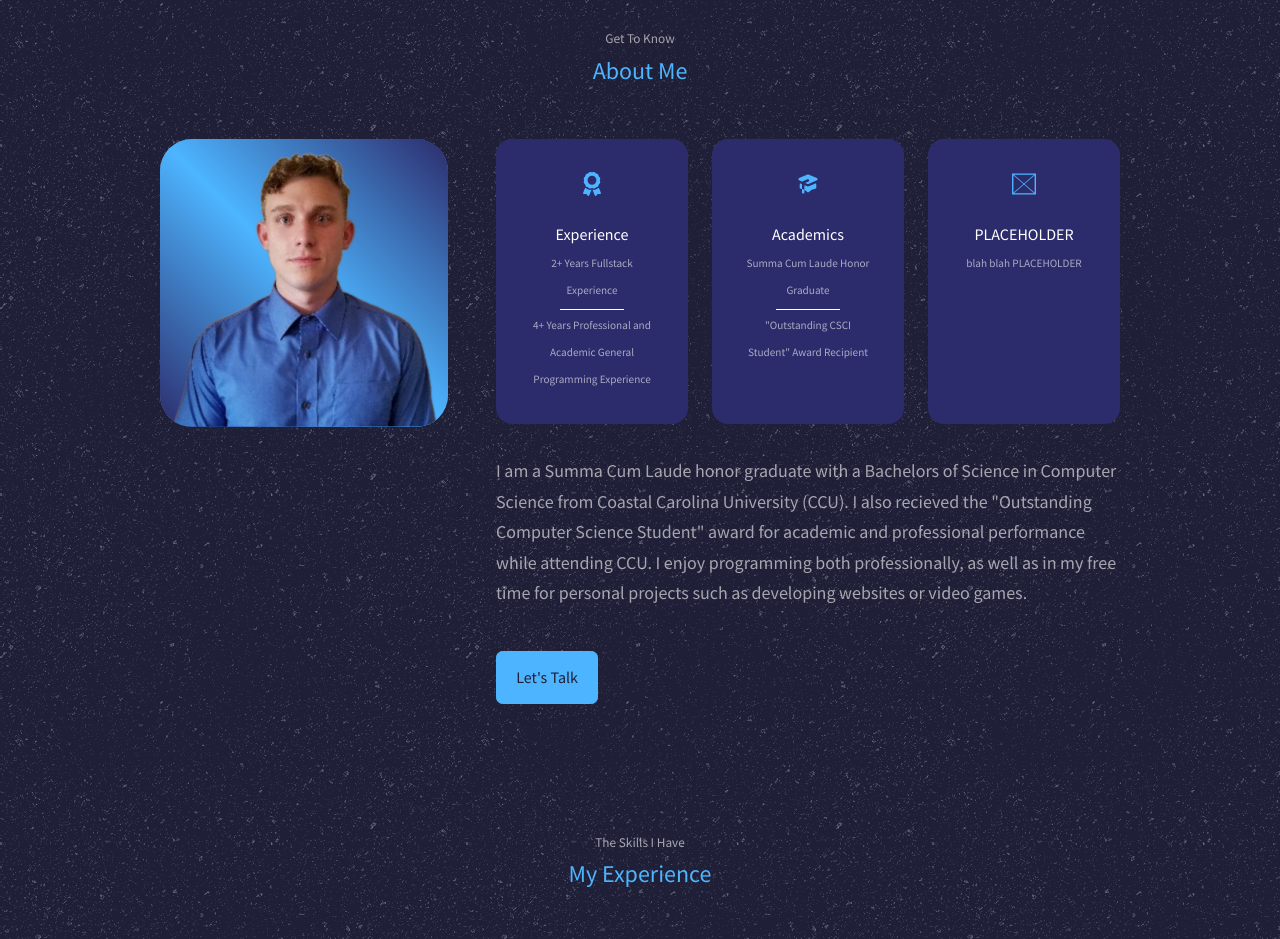
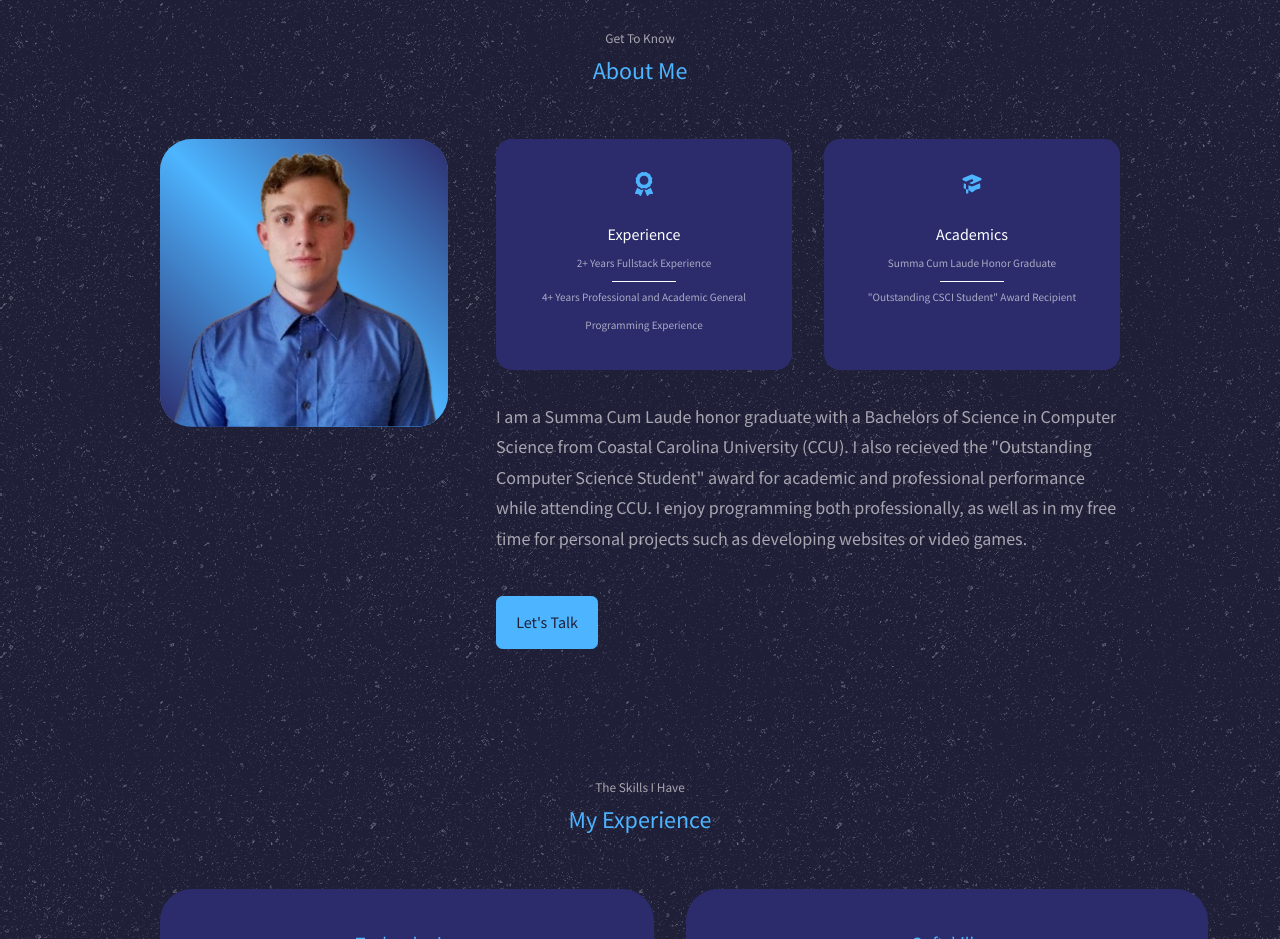
Before and after one commit to HEFLINGA/portfolio, a React (Create React App) app: page / in a window 1280 px wide. Shown: the part 900-1839 px from the top of the page. Built offline with nearby package versions, Linux system fonts and the light colour scheme.

Commit message:
Fixed about me component

```diff
--- a/src/components/about/About.jsx
+++ b/src/components/about/About.jsx
@@ -3,7 +3,6 @@ import "./about.css";
 import ME from "../../assets/prof_img.png";
 import { FaAward } from "react-icons/fa";
 import { HiAcademicCap } from "react-icons/hi";
-import { TfiLayoutPlaceholder } from "react-icons/tfi";
 
 const About = () => {
   return (
@@ -38,11 +37,11 @@ const About = () => {
               <div className="line"></div>
               <small>"Outstanding CSCI Student" Award Recipient</small>
             </article>
-            <article className="about_card">
+            {/* <article className="about_card">
               <TfiLayoutPlaceholder className="about_icon" />
               <h5>PLACEHOLDER</h5>
               <small>blah blah PLACEHOLDER </small>
-            </article>
+            </article> */}
           </div>
           <p>
             I am a Summa Cum Laude honor graduate with a Bachelors of Science in
--- a/src/components/about/about.css
+++ b/src/components/about/about.css
@@ -38,8 +38,8 @@
 
 .about_cards {
     display: grid;
-    grid-template-columns: repeat(3, 1fr);
-    gap: 1.5rem;
+    grid-template-columns: repeat(2, 1fr);
+    gap: 2rem;
 }
 
 .about_card {
```
